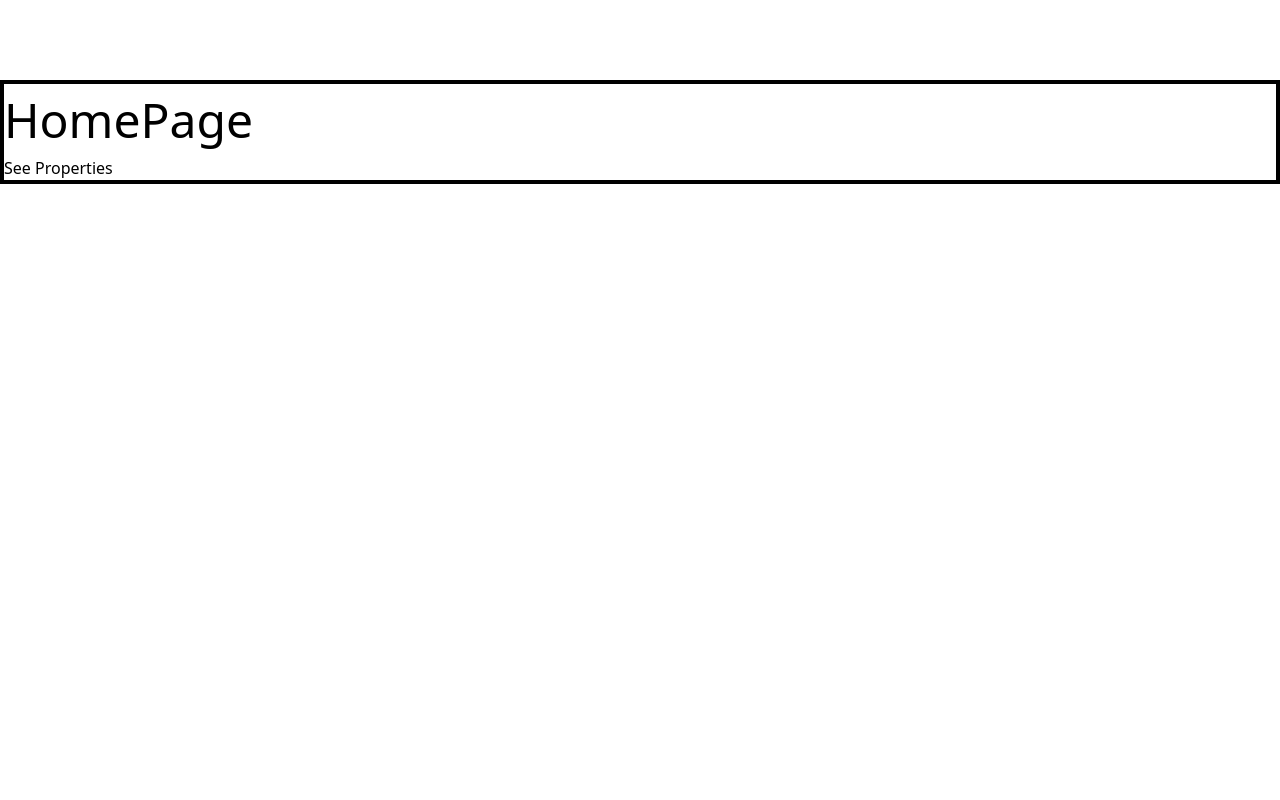
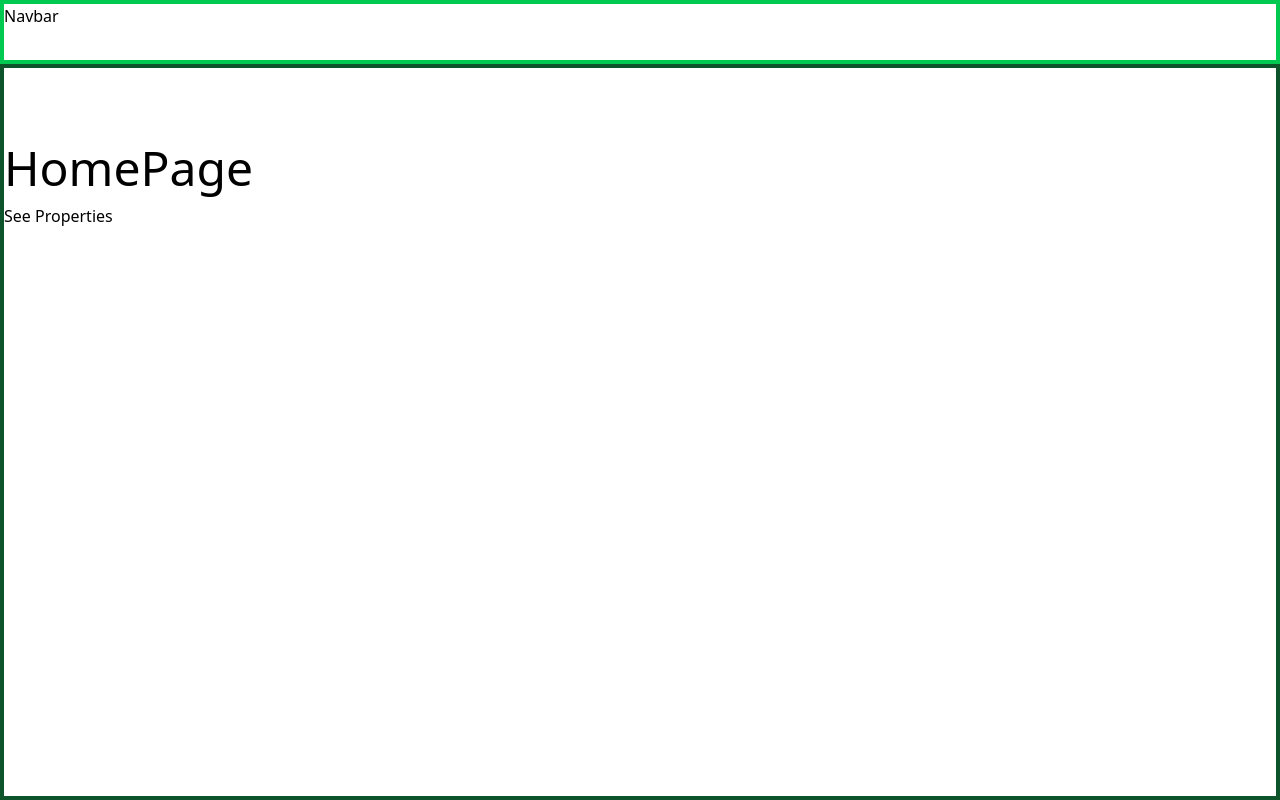
Before and after one commit to jymax4rl/oreilly_nextjs_project_BradTraversy, a Next.js app in the folder property_app/: page / in a window 1280 px wide. Built offline with nearby package versions, Linux system fonts and the light colour scheme.

Commit message:
positioned navbar correctly

```diff
--- a/property_app/app/layout.jsx
+++ b/property_app/app/layout.jsx
@@ -1,4 +1,5 @@
 import "@/assets/styles/globals.css";
+import Navbar from "@/components/Navbar";
 
 import React from "react";
 
@@ -12,7 +13,10 @@ function MainLayout({ children }) {
   return (
     <html lang="en">
       <body>
-        <main className="pt-20 h-80 ">{children}</main>
+        <Navbar className=" "></Navbar>
+        <main className="pt-[8vh] h-[92vh] border-4 border-green-900">
+          {children}
+        </main>
       </body>
     </html>
   );
--- a/property_app/app/page.jsx
+++ b/property_app/app/page.jsx
@@ -5,7 +5,7 @@ const HomePage = () => {
   console.log("hello");
 
   return (
-    <div className="m-0 p-0  border-4 border-green">
+    <div className="m-0 p-0  ">
       <h1 className="">HomePage</h1>
       <Link href={"/properties"}>See Properties</Link>
     </div>
--- /dev/null
+++ b/property_app/components/Navbar.jsx
@@ -0,0 +1,7 @@
+import React from "react";
+
+const Navbar = () => {
+  return <div className="border-4 border-green-500 h-[8vh] m-0">Navbar</div>;
+};
+
+export default Navbar;
```
